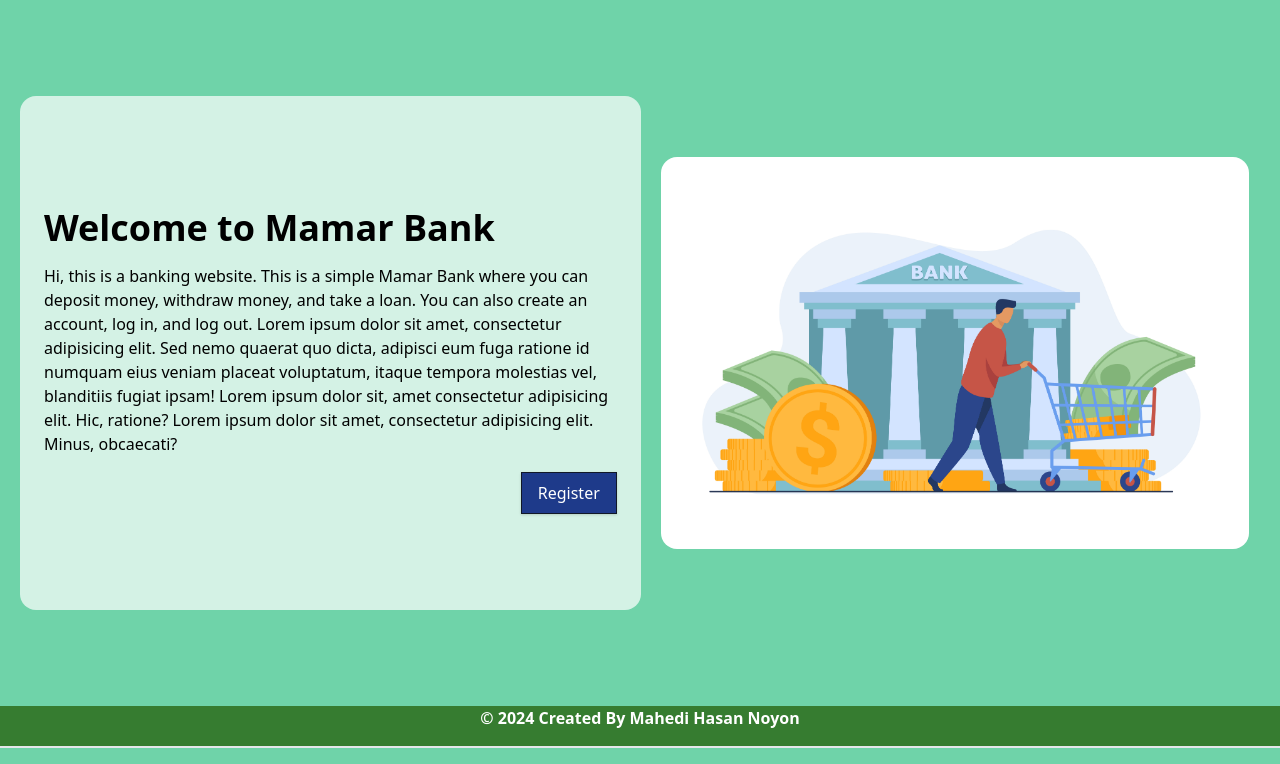
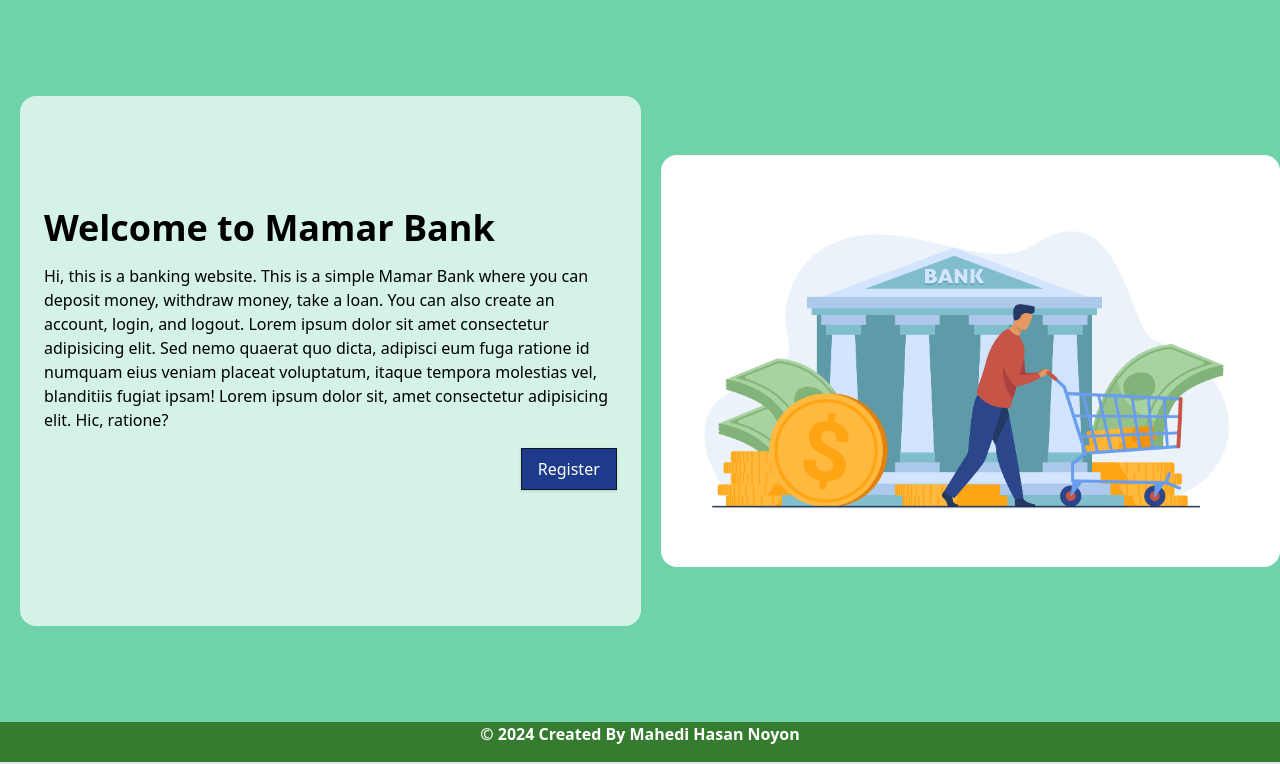
Before and after one commit to imhnoyon/Mamar-Bank-Project, a Django app: page / in a window 1280 px wide. Shown: the part 78-842 px from the top of the page. Run offline with Django 5.2, Linux system fonts and the light colour scheme; some libraries are stand-ins or nearby versions.

Commit message:
changes done

```diff
--- a/core/templates/index.html
+++ b/core/templates/index.html
@@ -1,6 +1,6 @@
  {% extends "base.html" %}
- {% comment %}
-{% load static %}
+
+{% comment %} {% load static %}
 {% block head_title %}Banking System{% endblock %} {% block content %}
 <div class="container mx-auto flex flex-col md:flex-row items-center my-12 md:my-24 ">
 
@@ -22,7 +22,12 @@
     </div>
 </div>
 {% include "footer.html" %}
-{% endblock %} {% endcomment %}
+{% endblock %}  {% endcomment %}
+
+
+
+
+
 
 
 
@@ -32,17 +37,22 @@
 {% block head_title %}Banking System{% endblock %}
 {% block content %}
 <div class="container mx-auto flex flex-col md:flex-row items-center my-12 md:my-24">
-    <div class="flex flex-col w-full lg:w-1/2 justify-center items-start pt-24 pb-24 px-6 bg-white rounded-2xl bg-opacity-70 mx-5">
+    <div class="flex flex-col w-full lg:w-1/2 justify-center items-start pt-24 pb-24 px-6 bg-white rounded-2xl bg-opacity-70 mx-5 ">
         <h1 class="font-bold text-4xl my-4">Welcome to Mamar Bank</h1>
         <p class="leading-normal mb-4">
-            Hi, this is a banking website. This is a simple Mamar Bank where you can deposit money, withdraw money, and take a loan. You can also create an account, log in, and log out. Lorem ipsum dolor sit amet, consectetur adipisicing elit. Sed nemo quaerat quo dicta, adipisci eum fuga ratione id numquam eius veniam placeat voluptatum, itaque tempora molestias vel, blanditiis fugiat ipsam! Lorem ipsum dolor sit, amet consectetur adipisicing elit. Hic, ratione? Lorem ipsum dolor sit amet, consectetur adipisicing elit. Minus, obcaecati?
+            Hi, this is a banking website. This is a simple Mamar Bank where you can deposit money, withdraw money,
+            take a loan. You can also create an account, login, and logout. Lorem ipsum dolor sit amet consectetur
+             adipisicing elit. Sed nemo quaerat quo dicta, adipisci eum fuga ratione id numquam eius veniam placeat
+             voluptatum, itaque tempora molestias vel, blanditiis fugiat ipsam! Lorem ipsum dolor sit, amet consectetur
+             adipisicing elit. Hic, ratione?
         </p>
-        <div class="flex justify-end w-full">
+
+        <div class="flex justify-end w-full mb-10">
             <a href="{% url 'register' %}" class="bg-blue-900 text-white rounded-none hover:bg-white hover:text-blue-900 hover:border-blue-900 shadow hover:shadow-lg py-2 px-4 border border-gray-900 hover:border-transparent">Register</a>
         </div>
     </div>
     <div class="w-full lg:w-1/2 lg:py-6 text-center">
-        <img style="width: 95%;" class="rounded-2xl" src="{% static 'img/bank.jpg' %}" alt="Bank Image"/>
+        <img  class="rounded-2xl" src="{% static 'img/bank.jpg' %}" alt="Bank Image">
     </div>
 </div>
 {% include "footer.html" %}
```
